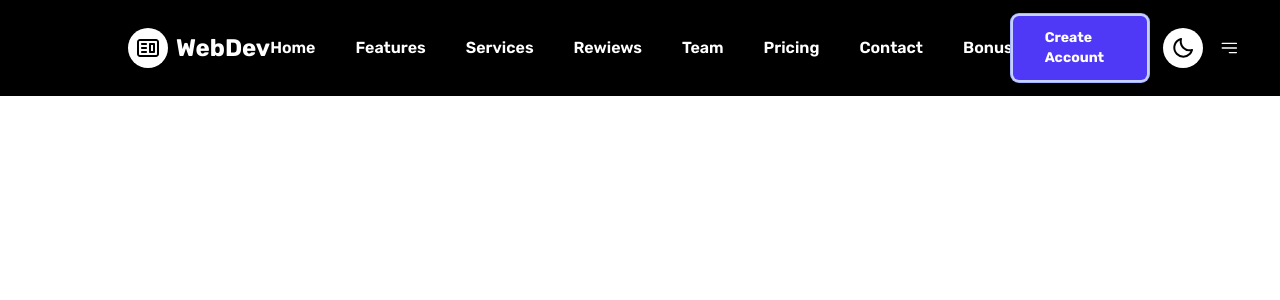
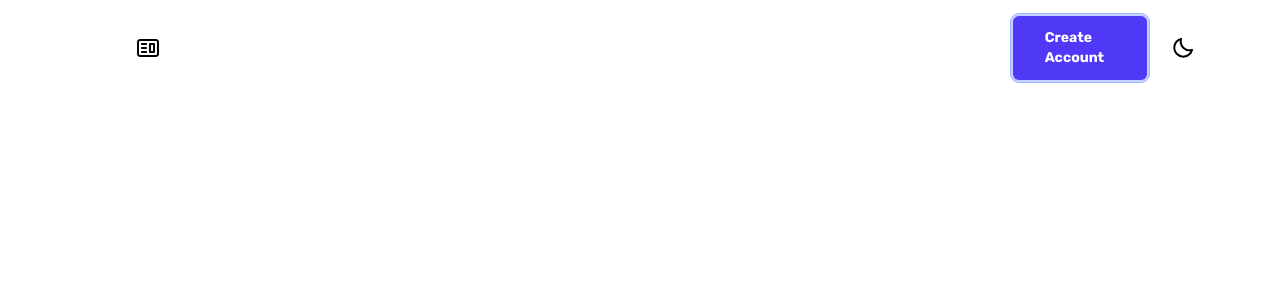
Before and after one commit to moonspark78/webAgency_project, a Next.js app: page / in a window 1280 px wide. Shown: the top 300 px of the page. Built offline with nearby package versions, Linux system fonts and the light colour scheme.

Commit message:
working on Nav ./././././././   :art:

```diff
--- a/components/Home/Navbar/Nav.tsx
+++ b/components/Home/Navbar/Nav.tsx
@@ -24,7 +24,7 @@ const Nav = () => {
 
   return (
     <div className={`transition-all ${
-    navBg ? "dark:bg-gray-900 bg-blue-950 shadow-md" : "fixed"} duration-200 h-[12vh] z-100 fixed w-full bg-black`}>
+    navBg ? "dark:bg-gray-900 bg-blue-950 shadow-md" : "fixed"} duration-200 h-[12vh] z-100 fixed w-full`}>
       <div className="flex justify-between items-center h-full w-[90%] xl:w-[80%] mx-auto">
         {/* Logo */}
         <Logo/>
```
